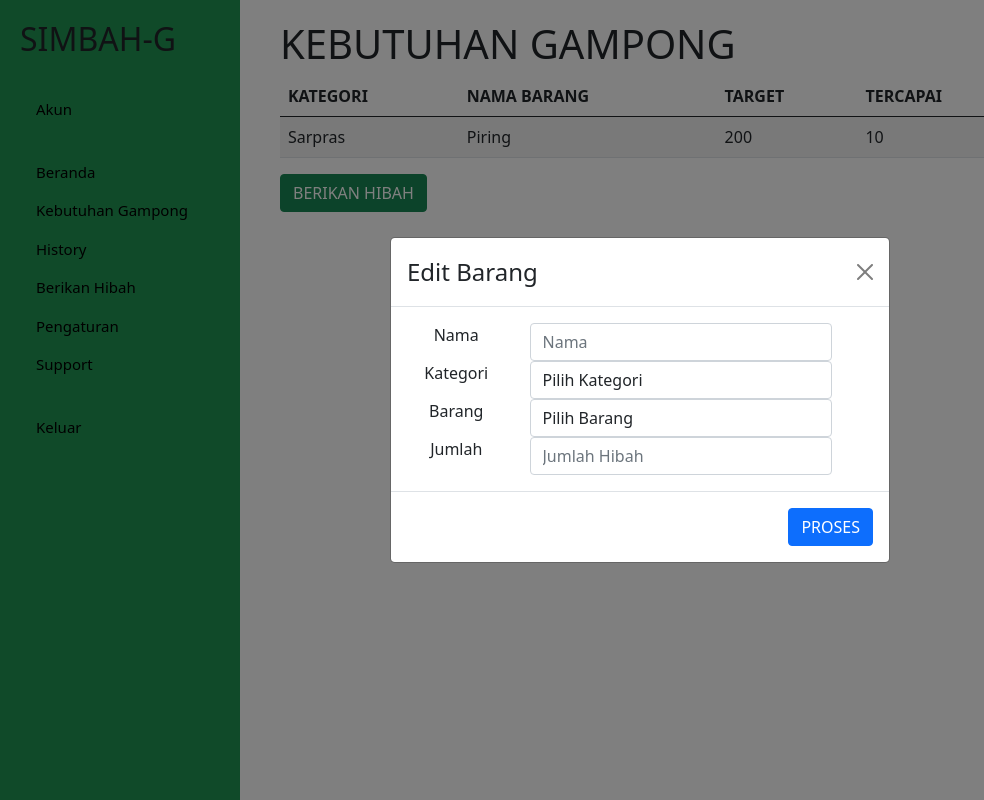
After one commit to irham29/INF206-2021-RI2-SIMBAH-G, a PHP site: page /kebutuhan.php in a window 1280 px wide, after a click on "BERIKAN HIBAH". The commit adds this page. Shown: the whole page, without its empty margins (0-984 px from the left). Run offline with PHP 8.4, Linux system fonts and the light colour scheme; the visitor is signed in with stand-in values (Sample User, id 1); data comes from the database, SQL or seed files in the repository.

Commit message:
add fitur back-end file akun dan kebutuhan

```diff
--- a/SIMBAH-G/css/kebutuhan.css
+++ b/SIMBAH-G/css/kebutuhan.css
@@ -9,7 +9,6 @@ body {
   position: fixed;
   background-color: rgba(33, 150, 83, 1);
   padding: 20px;
-  transition: 0.4s;
 }
 
 .nav-link {
--- /dev/null
+++ b/SIMBAH-G/kebutuhan.php
@@ -0,0 +1,162 @@
+<?php
+session_start();
+
+include 'config.php';
+
+if($_SESSION['level']==""){
+  header("Location:login.php?pesan=gagal");
+}
+?>
+
+<!doctype html>
+<html lang="en">
+
+<head>
+  <!-- Required meta tags -->
+  <meta charset="utf-8">
+  <meta name="viewport" content="width=device-width, initial-scale=1">
+
+  <!-- Bootstrap CSS -->
+  <link href="https://cdn.jsdelivr.net/npm/bootstrap@5.0.1/dist/css/bootstrap.min.css" rel="stylesheet" integrity="sha384-+0n0xVW2eSR5OomGNYDnhzAbDsOXxcvSN1TPprVMTNDbiYZCxYbOOl7+AMvyTG2x" crossorigin="anonymous">
+  <link rel="stylesheet" href="css/kebutuhan.css">
+
+  <title>Halaman Kebutuhan Gampong | SIMBAH-G</title>
+</head>
+
+<body>
+
+  <!-- Impor Komponen Sidebar -->
+  <?php include 'sidebar.php'; ?>
+
+  <!-- Awal Isi -->
+  <form action="" method="POST">
+    <div class="isi">
+      <div class="row">
+        <h1>KEBUTUHAN GAMPONG</h1>
+
+        <!-- Awal Tabel Kebutuhan Gampong -->
+        <div class="table-responsive">
+          <table class="table table-striped">
+            <thead>
+              <tr>
+                <th scope="col">KATEGORI</th>
+                <th scope="col">NAMA BARANG</th>
+                <th scope="col">TARGET</th>
+                <th scope="col">TERCAPAI</th>
+              </tr>
+            </thead>
+            <?php
+                $mysqli = new mysqli($server, $userserve, $passserve, $database);
+
+                $select_records = "SELECT * FROM barang";
+                $records = $mysqli->query($select_records);
+
+                while($record = $records->fetch_assoc()) {
+                  echo "<tbody>
+                        <tr>
+                          <td>$record[kategori]</td>
+                          <td>$record[nama]</td>
+                          <td>$record[target]</td>
+                          <td>$record[tercapai]</td>
+                        </tr>
+                  ";
+                }
+              ?>
+          </table>
+        </div>
+        <!-- Akhir Tabel Kebutuhan Gampong -->
+
+        <!-- Button Action Modal Berikan Hibah -->
+        <div class="d-grid gap-2 d-md-block">
+          <button type="button" class="btn btn-success " name="berikanhibah" data-bs-toggle="modal" data-bs-target="#exampleModal">BERIKAN HIBAH</button>
+        </div>
+        <!-- Akhir Button Action Berikan Hibah -->
+
+        <!-- Awal Modal -->
+        <div class="modal fade" id="exampleModal" tabindex="-1" aria-labelledby="exampleModalLabel" aria-hidden="true">
+          <div class="modal-dialog modal-dialog-centered">
+            <div class="modal-content">
+
+              <!-- Modal Header -->
+              <div class="modal-header">
+                <h4 class="modal-title">Edit Barang</h4>
+                <button type="button" class="btn-close" aria-label="Close" data-bs-dismiss="modal"></button>
+              </div>
+              <!-- Akhir Modal Header -->
+
+              <!-- Modal Body -->
+              <div class="modal-body text-center">
+                <div class="form-group">
+                  <div class="row">
+                    <label class="col-sm-3 control-label text-right">Nama <span class="text-red"></span></label>
+                    <div class="col-sm-8">
+                      <input type="text" class="form-control" name="namahibah" placeholder="Nama" value="" required>
+                    </div>
+                  </div>
+
+                  <div class="row">
+                    <label class="col-sm-3 control-label text-right">Kategori <span class="text-red"></span></label>
+                    <div class="col-sm-8">
+                      <select name="kategori" class="form-control select2" style="width: 100%;" required>
+                        <option selected>Pilih Kategori</option>
+                        <option value="Sarpras">Sarpras</option>
+                        <option value="Meunasah">Meunasah</option>
+                      </select>
+                    </div>
+                  </div>
+
+                  <div class="row">
+                    <label class="col-sm-3 control-label text-right">Barang <span class="text-red"></span></label>
+                    <div class="col-sm-8">
+                      <select class="form-control select2" name="jbarang" style="width: 100%;" required>
+                        <option selected>Pilih Barang</option>
+                        <option value="Piring">Piring</option>
+                        <option value="Lampu">Lampu</option>
+                        <option value="Tenda">Tenda</option>
+                        <option value="Kursi">Kursi</option>
+                      </select>
+                    </div>
+                  </div>
+
+                  <div class="row">
+                    <label class="col-sm-3 control-label text-right">Jumlah <span class="text-red"></span></label>
+                    <div class="col-sm-8">
+                      <input type="number" class="form-control" name="jhibah" placeholder="Jumlah Hibah" value="" required>
+                    </div>
+                  </div>
+                </div>
+              </div>
+              <!-- Akhir Modal Body -->
+
+              <!-- Modal Footer -->
+              <div class="modal-footer">
+                <button type="submit" class="btn btn-primary" name="submit">PROSES</button>
+              </div>
+              <!-- Akhir Modal Footer -->
+
+            </div>
+          </div>
+        </div>
+        <!-- Akhir Modal -->
+      </div>
+    </div>
+
+    <?php
+        if (isset($_POST['submit'])) {
+
+          $namahibah = $_POST['namahibah'];
+          $kategori = $_POST['kategori'];
+          $jbarang = $_POST['jbarang'];
+          $jhibah = $_POST['jhibah'];
+
+          $sql="INSERT INTO berikan_hibah (nama_penghibah, kategori, jenis_barang, jumlah)
+                  VALUES ('$namahibah', '$kategori', '$jbarang', '$jhibah')";
+
+          $hasil = mysqli_query($conn, $sql);
+        }
+        ?>
+  </form>
+  <!-- Akhir Isi -->
+</body>
+<script src="https://cdn.jsdelivr.net/npm/bootstrap@5.0.0-beta2/dist/js/bootstrap.bundle.min.js" integrity="sha384-b5kHyXgcpbZJO/tY9Ul7kGkf1S0CWuKcCD38l8YkeH8z8QjE0GmW1gYU5S9FOnJ0" crossorigin="anonymous"></script>
+</html>
```
Also changed, not shown: SIMBAH-G/akun.php (added, +122 -0 lines), SIMBAH-G/css/akun.css (+6 -1 lines).
